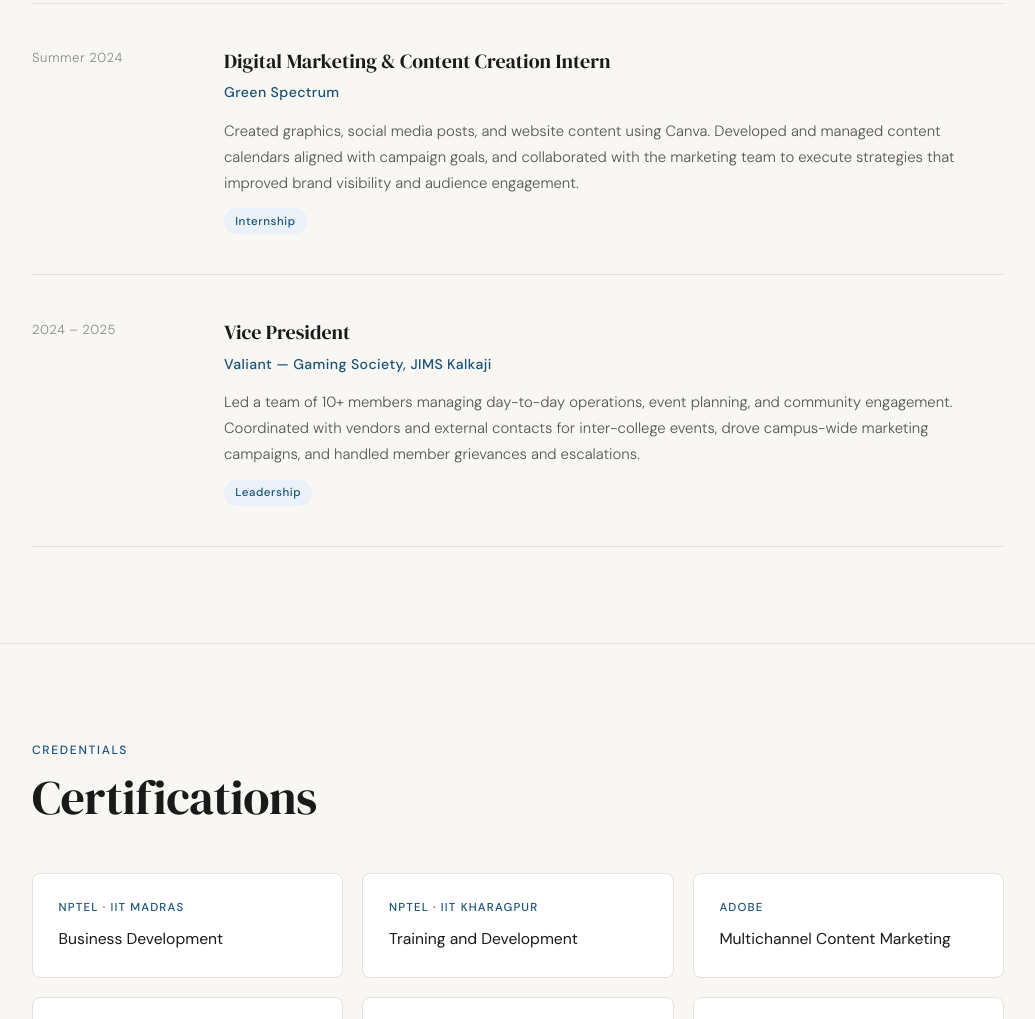
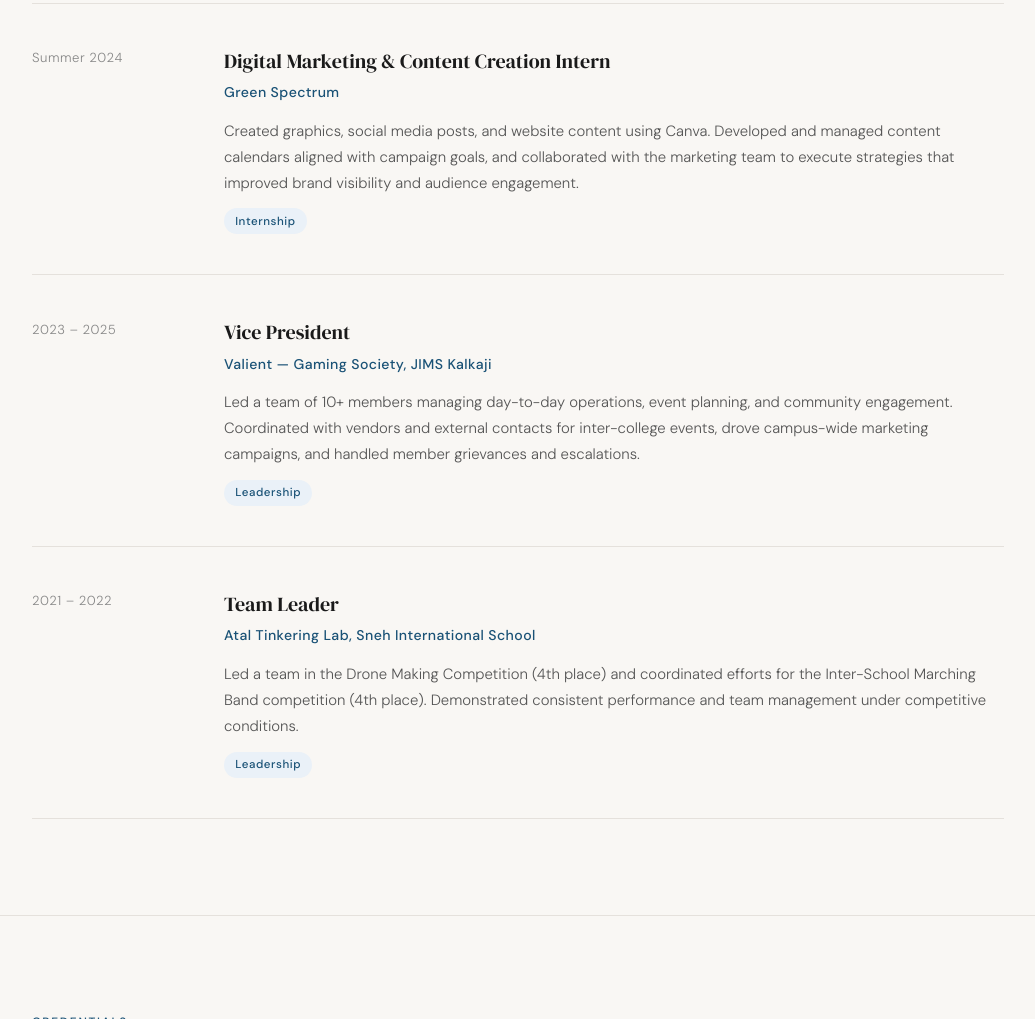
Before and after one commit to prishabhgupta1604-svg/Portfolioo, a plain HTML site: page index.html in a window 1280 px wide. Shown: the part 2308-3327 px from the top of the page, without its empty margins (122-1157 px from the left). Drawn offline with Linux system fonts and the light colour scheme.

Commit message:
Update index.html

```diff
--- a/index.html
+++ b/index.html
@@ -535,6 +535,10 @@
         <div class="stat-label">Industry Certifications</div>
       </div>
       <div class="stat-card">
+        <div class="stat-number">2+</div>
+        <div class="stat-label">Years Leadership Experience</div>
+      </div>
+      <div class="stat-card">
         <div class="stat-number">10+</div>
         <div class="stat-label">Events Organised</div>
       </div>
@@ -593,11 +597,21 @@
     </div>
 
     <div class="exp-item">
-      <div class="exp-date">2024 – 2025</div>
+      <div class="exp-date">2023 – 2025</div>
       <div>
         <div class="exp-role">Vice President</div>
-        <div class="exp-org">Valiant — Gaming Society, JIMS Kalkaji</div>
+        <div class="exp-org">Valient — Gaming Society, JIMS Kalkaji</div>
         <div class="exp-desc">Led a team of 10+ members managing day-to-day operations, event planning, and community engagement. Coordinated with vendors and external contacts for inter-college events, drove campus-wide marketing campaigns, and handled member grievances and escalations.</div>
+        <span class="exp-tag">Leadership</span>
+      </div>
+    </div>
+
+    <div class="exp-item">
+      <div class="exp-date">2021 – 2022</div>
+      <div>
+        <div class="exp-role">Team Leader</div>
+        <div class="exp-org">Atal Tinkering Lab, Sneh International School</div>
+        <div class="exp-desc">Led a team in the Drone Making Competition (4th place) and coordinated efforts for the Inter-School Marching Band competition (4th place). Demonstrated consistent performance and team management under competitive conditions.</div>
         <span class="exp-tag">Leadership</span>
       </div>
     </div>
```
